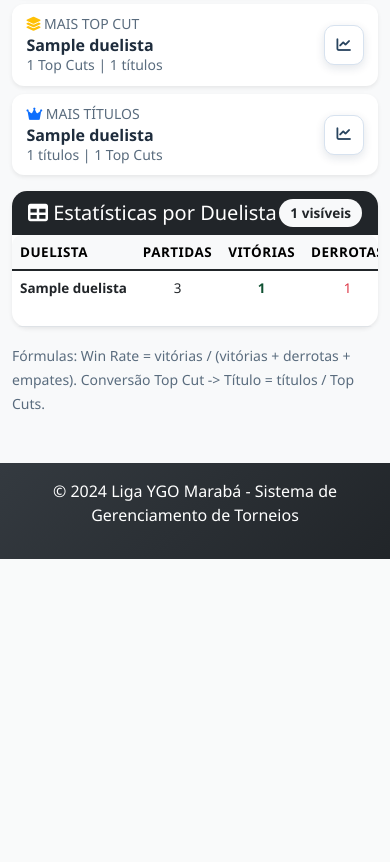
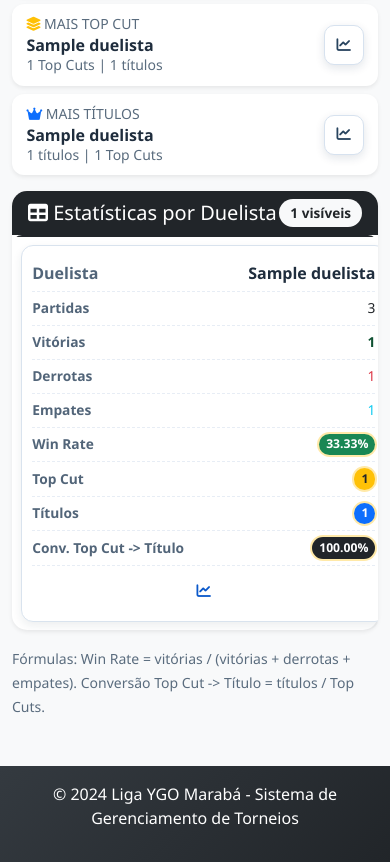
Before and after one commit to Luan-Diniz02/YGO-Tournament-Manager, a Flask app: page /dashboard in a window 390 px wide. Shown: the part 529-1391 px from the top of the page. Before the commit the page ends 1088 px from the top, so only its background shows below. Run offline with Flask 3, Linux system fonts and the light colour scheme; tables that the repository leaves empty hold one stand-in row (values such as "Sample post"); some libraries are stand-ins or nearby versions.

Commit message:
feat: melhora experiência mobile com modo card no dashboard e refinamentos responsivos
- transforma a tabela de estatísticas do dashboard em cards por duelista no mobile
- adiciona rótulos por campo nos cards para manter contexto sem cabeçalho fixo
- mantém filtros e navegação para dashboard individual funcionando normalmente
- mantém filtros e navegação para dashboard individual funcionando normalmente
- ajusta estilos responsivos para preservar legibilidade, espaçamento e ação de toque

```diff
--- a/web/static/css/style.css
+++ b/web/static/css/style.css
@@ -282,14 +282,23 @@ footer {
         border-radius: 10px;
     }
 
-    .table th,
-    .table td {
+    .ranking-table th,
+    .ranking-table td,
+    #tabela-dashboard-duelistas th,
+    #tabela-dashboard-duelistas td,
+    .torneios-table th,
+    .torneios-table td,
+    .painel-torneio-table th,
+    .painel-torneio-table td {
         white-space: nowrap;
         font-size: 0.84rem;
         padding: 0.45rem 0.5rem;
     }
 
-    .table .badge {
+    .ranking-table .badge,
+    #tabela-dashboard-duelistas .badge,
+    .torneios-table .badge,
+    .painel-torneio-table .badge {
         font-size: 0.76rem;
         padding: 0.38em 0.58em;
     }
@@ -297,6 +306,25 @@ footer {
     .ranking-separador td {
         white-space: normal;
         font-size: 0.8rem;
+    }
+
+    .ranking-tier-label-long {
+        display: none;
+    }
+
+    .ranking-tier-label-short {
+        display: inline;
+    }
+
+    .mobile-card-header-stack {
+        flex-direction: column;
+        align-items: flex-start !important;
+        gap: 0.55rem;
+    }
+
+    .mobile-card-header-stack .mobile-header-action,
+    .mobile-card-header-stack .badge {
+        align-self: flex-start;
     }
 
     .ranking-header-wrap {
@@ -351,6 +379,73 @@ footer {
 
     .card-footer .btn-group .btn {
         flex: 1 1 auto;
+    }
+
+    /* Dashboard: converte tabela ampla em cards no mobile */
+    #tabela-dashboard-duelistas thead {
+        display: none;
+    }
+
+    #tabela-dashboard-duelistas,
+    #tabela-dashboard-duelistas tbody,
+    #tabela-dashboard-duelistas tr,
+    #tabela-dashboard-duelistas td {
+        display: block;
+        width: 100%;
+    }
+
+    #tabela-dashboard-duelistas tr {
+        border: 1px solid #d9e3ee;
+        border-radius: 12px;
+        padding: 0.55rem 0.65rem;
+        margin: 0.55rem;
+        background: #ffffff;
+        box-shadow: 0 4px 10px rgba(25, 45, 67, 0.08);
+    }
+
+    #tabela-dashboard-duelistas td {
+        white-space: normal;
+        border: none;
+        border-bottom: 1px dashed #e7edf5;
+        padding: 0.38rem 0;
+        min-width: 0;
+        font-size: 0.86rem;
+        display: flex;
+        align-items: center;
+        justify-content: space-between;
+        gap: 0.5rem;
+        text-align: right !important;
+    }
+
+    #tabela-dashboard-duelistas td:last-child {
+        border-bottom: none;
+        padding-bottom: 0;
+    }
+
+    #tabela-dashboard-duelistas td::before {
+        content: attr(data-label);
+        font-weight: 700;
+        color: #526579;
+        text-align: left;
+        margin-right: 0.75rem;
+    }
+
+    #tabela-dashboard-duelistas td:first-child {
+        font-size: 1rem;
+        font-weight: 700;
+        color: #1f2d3d;
+    }
+
+    #tabela-dashboard-duelistas .dashboard-action-cell {
+        justify-content: flex-end;
+    }
+
+    #tabela-dashboard-duelistas .dashboard-action-cell::before {
+        display: none;
+    }
+
+    #tabela-dashboard-duelistas .dashboard-action-cell .btn {
+        width: 100%;
     }
 }
 
@@ -417,6 +512,10 @@ footer {
 
 .ranking-row-slifer td:first-child {
     border-left: 4px solid rgba(220, 53, 69, 0.8);
+}
+
+.ranking-tier-label-short {
+    display: none;
 }
 
 /* Special Ranking Styles */
--- a/web/templates/dashboard_estatisticas.html
+++ b/web/templates/dashboard_estatisticas.html
@@ -141,16 +141,16 @@
                         <tbody>
                             {% for duelista in dashboard.duelistas %}
                             <tr data-nome="{{ duelista.nome|lower }}" data-partidas="{{ duelista.partidas }}">
-                                <td class="fw-bold">{{ duelista.nome }}</td>
-                                <td class="text-center">{{ duelista.partidas }}</td>
-                                <td class="text-center text-success {% if max_vitorias > 0 and duelista.vitorias == max_vitorias %}record-cell{% endif %}">{{ duelista.vitorias }}</td>
-                                <td class="text-center text-danger">{{ duelista.derrotas }}</td>
-                                <td class="text-center text-info">{{ duelista.empates }}</td>
-                                <td class="text-center"><span class="badge bg-success {% if max_win_rate > 0 and duelista.win_rate == max_win_rate %}record-badge{% endif %}">{{ '%.2f'|format(duelista.win_rate) }}%</span></td>
-                                <td class="text-center"><span class="badge bg-warning text-dark {% if max_tops > 0 and duelista.tops == max_tops %}record-badge{% endif %}">{{ duelista.tops }}</span></td>
-                                <td class="text-center"><span class="badge bg-primary {% if max_titulos > 0 and duelista.campeonatos == max_titulos %}record-badge{% endif %}">{{ duelista.campeonatos }}</span></td>
-                                <td class="text-center"><span class="badge bg-dark {% if max_conversao > 0 and duelista.taxa_conversao_top_titulo == max_conversao %}record-badge{% endif %}">{{ '%.2f'|format(duelista.taxa_conversao_top_titulo) }}%</span></td>
-                                <td class="text-center">
+                                <td class="fw-bold" data-label="Duelista">{{ duelista.nome }}</td>
+                                <td class="text-center" data-label="Partidas">{{ duelista.partidas }}</td>
+                                <td class="text-center text-success {% if max_vitorias > 0 and duelista.vitorias == max_vitorias %}record-cell{% endif %}" data-label="Vitórias">{{ duelista.vitorias }}</td>
+                                <td class="text-center text-danger" data-label="Derrotas">{{ duelista.derrotas }}</td>
+                                <td class="text-center text-info" data-label="Empates">{{ duelista.empates }}</td>
+                                <td class="text-center" data-label="Win Rate"><span class="badge bg-success {% if max_win_rate > 0 and duelista.win_rate == max_win_rate %}record-badge{% endif %}">{{ '%.2f'|format(duelista.win_rate) }}%</span></td>
+                                <td class="text-center" data-label="Top Cut"><span class="badge bg-warning text-dark {% if max_tops > 0 and duelista.tops == max_tops %}record-badge{% endif %}">{{ duelista.tops }}</span></td>
+                                <td class="text-center" data-label="Títulos"><span class="badge bg-primary {% if max_titulos > 0 and duelista.campeonatos == max_titulos %}record-badge{% endif %}">{{ duelista.campeonatos }}</span></td>
+                                <td class="text-center" data-label="Conv. Top Cut -> Título"><span class="badge bg-dark {% if max_conversao > 0 and duelista.taxa_conversao_top_titulo == max_conversao %}record-badge{% endif %}">{{ '%.2f'|format(duelista.taxa_conversao_top_titulo) }}%</span></td>
+                                <td class="text-center dashboard-action-cell" data-label="Dashboard">
                                     <a href="{{ url_for('dashboard_duelista', nome=duelista.nome) }}" class="btn btn-outline-primary btn-sm" title="Ver dashboard do duelista" aria-label="Ver dashboard de {{ duelista.nome }}">
                                         <i class="fas fa-chart-line"></i>
                                     </a>
--- a/web/templates/visualizar_torneios.html
+++ b/web/templates/visualizar_torneios.html
@@ -6,12 +6,12 @@
 <div class="row">
     <div class="col-12">
         <div class="card shadow">
-            <div class="card-header bg-secondary text-white d-flex justify-content-between align-items-center">
+            <div class="card-header bg-secondary text-white d-flex justify-content-between align-items-center mobile-card-header-stack">
                 <h4 class="mb-0">
                     <i class="fas fa-eye"></i> Visualizar Torneios
                 </h4>
                 {% if is_admin %}
-                <a href="{{ url_for('cadastrar_torneio') }}" class="btn btn-light btn-sm">
+                <a href="{{ url_for('cadastrar_torneio') }}" class="btn btn-light btn-sm mobile-header-action">
                     <i class="fas fa-plus"></i> Novo Torneio
                 </a>
                 {% endif %}
@@ -19,7 +19,7 @@
             <div class="card-body">
                 {% if torneios %}
                 <div class="table-responsive">
-                    <table class="table table-hover table-striped">
+                    <table class="table table-hover table-striped torneios-table">
                         <thead class="table-dark">
                             <tr>
                                 <th>ID</th>
```
Also changed, not shown: web/templates/painel_torneio.html (+4 -4 lines), web/templates/ranking.html (+12 -3 lines).
